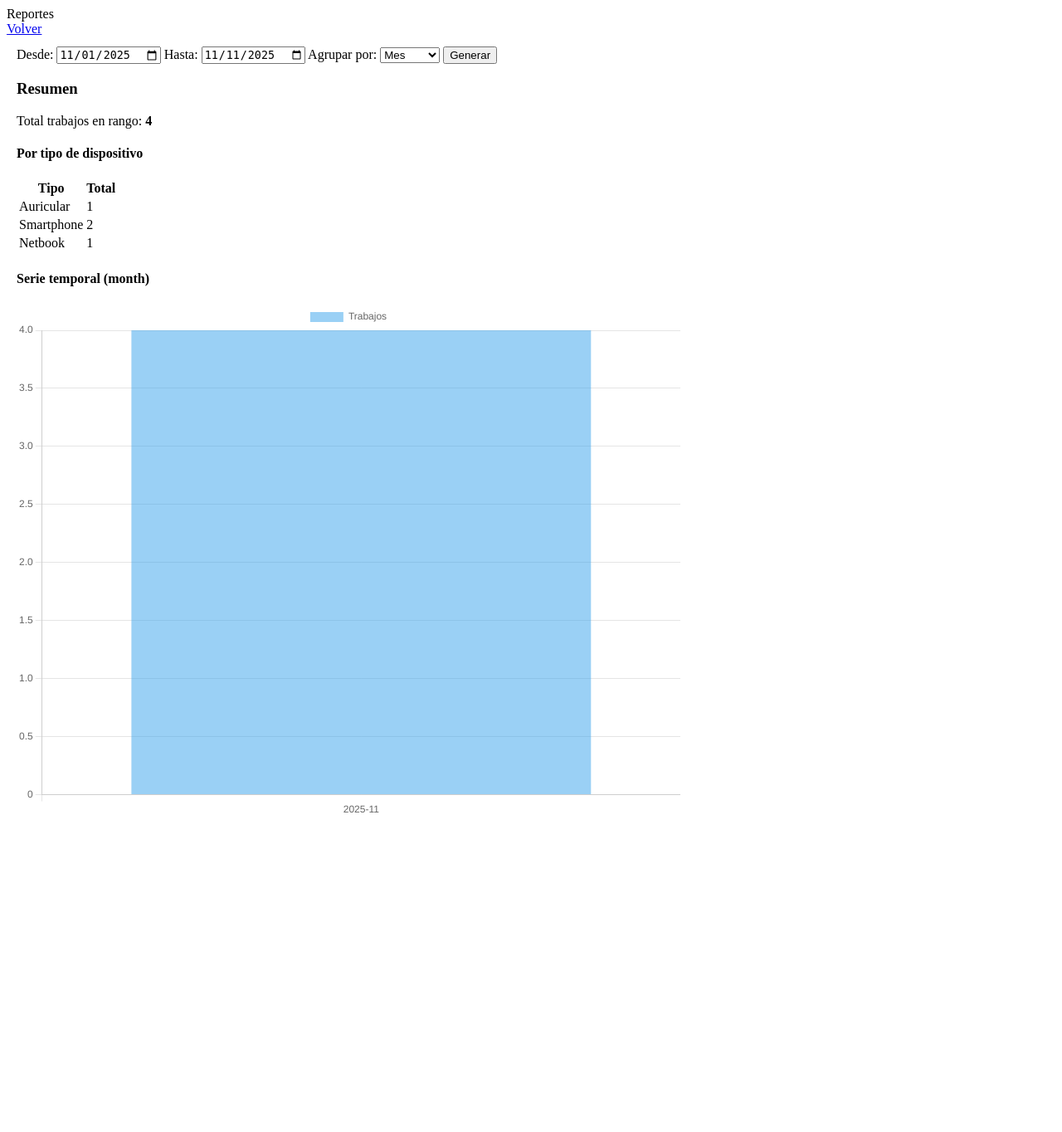
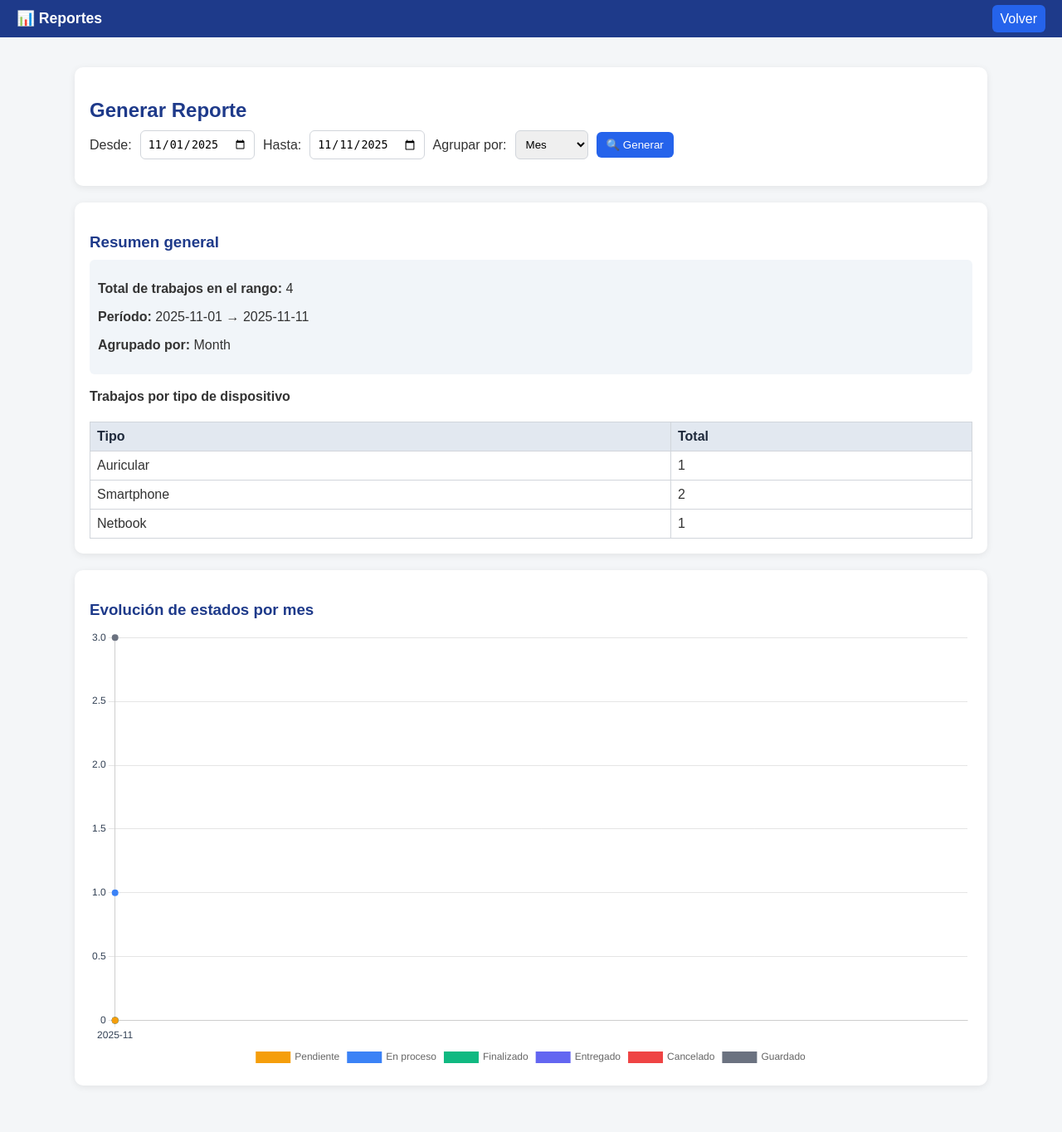
Before and after one commit to gcrenovich/ing-rg-kanban, a PHP site: page /reportes.php in a window 1280 px wide. Shown: the whole page at 83% size. Before the commit the page ends 980 px from the top, so only its background shows below. Run offline with PHP 8.4, Linux system fonts and the light colour scheme; the visitor is signed in with stand-in values (Sample User, id 1).

Commit message:
refactor: mejorar la gestión de trabajos y reportes, incluyendo actualizaciones de estado y mejoras en la interfaz

```diff
--- a/data/trabajos.json
+++ b/data/trabajos.json
@@ -43,8 +43,8 @@
     },
     {
         "id": 7,
-        "cliente_id": 3,
-        "dispositivo_id": 6,
+        "cliente_id": "3",
+        "dispositivo_id": "6",
         "marca": "mamali",
         "modelo": "olkjjalskd",
         "problema": "ñlmañlmf",
@@ -53,6 +53,7 @@
         "fecha_ingreso": "2025-11-04",
         "fecha_entrega": null,
         "comentarios": [],
-        "comprobante_id": "C-0007"
+        "comprobante_id": "C-0007",
+        "fecha_modificacion": "2025-11-04 19:04:09"
     }
 ]
--- a/public/reportes.php
+++ b/public/reportes.php
@@ -2,45 +2,83 @@
 // public/reportes.php
 require_once __DIR__ . '/../includes/funciones.php';
 require_login();
+
 $trabajos = leer_json('trabajos.json');
 $dispositivos = leer_json('dispositivos.json');
 
-function parseDate($d){ return strtotime($d); }
-
+// Parámetros de filtro
 $desde = $_GET['desde'] ?? date('Y-m-01');
 $hasta = $_GET['hasta'] ?? date('Y-m-d');
 $group = $_GET['group'] ?? 'month'; // day, week, month, year
 
-// filtrar por rango
-$filtered = array_filter($trabajos, function($t) use($desde,$hasta){
+// Filtrar por rango de fechas
+$filtered = array_filter($trabajos, function ($t) use ($desde, $hasta) {
     $f = strtotime($t['fecha_ingreso']);
     return $f >= strtotime($desde) && $f <= strtotime($hasta . ' 23:59:59');
 });
 
-// conteo total y por tipo
 $total = count($filtered);
+
+// Conteo por tipo de dispositivo
 $por_tipo = [];
 foreach ($filtered as $t) {
     $tipo = 'Desconocido';
-    foreach ($dispositivos as $d) if ((string)$d['id'] === (string)$t['dispositivo_id']) $tipo = $d['tipo'];
-    if (!isset($por_tipo[$tipo])) $por_tipo[$tipo]=0;
+    foreach ($dispositivos as $d) {
+        if ((string)$d['id'] === (string)$t['dispositivo_id']) {
+            $tipo = $d['tipo'];
+            break;
+        }
+    }
+    if (!isset($por_tipo[$tipo])) $por_tipo[$tipo] = 0;
     $por_tipo[$tipo]++;
 }
 
-// preparar series para gráfico: agrupado por fecha (según $group)
-$series = [];
+// Agrupar por período y por estado
+$series_estados = [];
+$estados_posibles = ['Pendiente','En proceso','Finalizado','Entregado','Cancelado','Guardado'];
+
 foreach ($filtered as $t) {
     $ts = strtotime($t['fecha_ingreso']);
     if ($group === 'day') $key = date('Y-m-d', $ts);
-    elseif ($group === 'week') $key = date('o-W', $ts); // ISO week
+    elseif ($group === 'week') $key = date('o-\S\e\m W', $ts);
     elseif ($group === 'year') $key = date('Y', $ts);
-    else $key = date('Y-m', $ts); // month
-    if (!isset($series[$key])) $series[$key]=0;
-    $series[$key]++;
+    else $key = date('Y-m', $ts);
+
+    if (!isset($series_estados[$key])) {
+        $series_estados[$key] = array_fill_keys($estados_posibles, 0);
     }
 
-// ordenar por key
-ksort($series);
+    $estado = ucfirst(strtolower($t['estado'] ?? 'Pendiente'));
+    if (!in_array($estado, $estados_posibles)) $estado = 'Pendiente';
+    $series_estados[$key][$estado]++;
+}
+
+// Ordenar
+ksort($series_estados);
+
+// Preparar datos para Chart.js
+$labels = array_keys($series_estados);
+$datasets = [];
+$colores = [
+    'Pendiente'  => '#f59e0b',
+    'En proceso' => '#3b82f6',
+    'Finalizado' => '#10b981',
+    'Entregado'  => '#6366f1',
+    'Cancelado'  => '#ef4444',
+    'Guardado'   => '#6b7280'
+];
+
+foreach ($estados_posibles as $estado) {
+    $datasets[] = [
+        'label' => $estado,
+        'data' => array_map(fn($v) => $v[$estado] ?? 0, $series_estados),
+        'borderColor' => $colores[$estado],
+        'backgroundColor' => $colores[$estado],
+        'tension' => 0.3,
+        'fill' => false,
+        'borderWidth' => 2
+    ];
+}
 ?>
 <!doctype html>
 <html lang="es">
@@ -49,53 +87,99 @@ ksort($series);
 <title>Reportes</title>
 <link rel="stylesheet" href="../assets/css/estilos.css">
 <script src="https://cdn.jsdelivr.net/npm/chart.js"></script>
+<style>
+body { font-family: Arial, sans-serif; background:#f4f6f8; margin:0; color:#333; }
+header.topbar { background:#1e3a8a; color:#fff; display:flex; justify-content:space-between; align-items:center; padding:12px 20px; }
+header .logo { font-weight:bold; font-size:1.1em; }
+header .top-actions a { margin-left:8px; text-decoration:none; padding:8px 10px; border-radius:6px; background:#2563eb; color:#fff; }
+main { max-width:1100px; margin:20px auto; padding:16px; }
+.card { background:#fff; border-radius:10px; padding:18px; box-shadow:0 2px 8px rgba(0,0,0,0.08); margin-bottom:20px; }
+h2, h3 { color:#1e3a8a; margin-bottom:10px; }
+table { width:100%; border-collapse:collapse; margin-top:8px; }
+th, td { border:1px solid #d1d5db; padding:8px; text-align:left; }
+th { background:#e2e8f0; color:#1e293b; }
+input, select, button { padding:8px; border-radius:6px; border:1px solid #d1d5db; }
+button.btn { background:#2563eb; color:#fff; border:none; cursor:pointer; border-radius:6px; padding:8px 12px; }
+.filters { display:flex; gap:10px; flex-wrap:wrap; align-items:center; margin-bottom:14px; }
+canvas { max-width:100%; height:auto; margin-top:12px; }
+.summary { background:#f1f5f9; padding:10px; border-radius:6px; margin-top:10px; }
+</style>
 </head>
 <body>
-<header class="topbar"><div class="logo">Reportes</div><div class="top-actions"><a class="btn" href="index.php">Volver</a></div></header>
-<main style="padding:12px;">
-<form method="get">
-  Desde: <input type="date" name="desde" value="<?=htmlspecialchars($desde)?>">
-  Hasta: <input type="date" name="hasta" value="<?=htmlspecialchars($hasta)?>">
-  Agrupar por:
+
+<header class="topbar">
+  <div class="logo">📊 Reportes</div>
+  <div class="top-actions">
+    <a class="btn" href="index.php">Volver</a>
+  </div>
+</header>
+
+<main>
+  <div class="card">
+    <h2>Generar Reporte</h2>
+    <form method="get" class="filters">
+      <label>Desde:</label>
+      <input type="date" name="desde" value="<?= htmlspecialchars($desde) ?>">
+      <label>Hasta:</label>
+      <input type="date" name="hasta" value="<?= htmlspecialchars($hasta) ?>">
+      <label>Agrupar por:</label>
       <select name="group">
-    <option value="day" <?=($group==='day')?'selected':''?>>Día</option>
-    <option value="week" <?=($group==='week')?'selected':''?>>Semana</option>
-    <option value="month" <?=($group==='month')?'selected':''?>>Mes</option>
-    <option value="year" <?=($group==='year')?'selected':''?>>Año</option>
+        <option value="day" <?= $group==='day'?'selected':'' ?>>Día</option>
+        <option value="week" <?= $group==='week'?'selected':'' ?>>Semana</option>
+        <option value="month" <?= $group==='month'?'selected':'' ?>>Mes</option>
+        <option value="year" <?= $group==='year'?'selected':'' ?>>Año</option>
       </select>
-  <button class="btn" type="submit">Generar</button>
+      <button class="btn" type="submit">🔍 Generar</button>
     </form>
+  </div>
 
-<section style="margin-top:12px;">
-  <h3>Resumen</h3>
-  <p>Total trabajos en rango: <strong><?= $total ?></strong></p>
-  <h4>Por tipo de dispositivo</h4>
+  <div class="card">
+    <h3>Resumen general</h3>
+    <div class="summary">
+      <p><strong>Total de trabajos en el rango:</strong> <?= $total ?></p>
+      <p><strong>Período:</strong> <?= htmlspecialchars($desde) ?> → <?= htmlspecialchars($hasta) ?></p>
+      <p><strong>Agrupado por:</strong> <?= ucfirst($group) ?></p>
+    </div>
+
+    <h4 style="margin-top:18px;">Trabajos por tipo de dispositivo</h4>
     <table>
       <tr><th>Tipo</th><th>Total</th></tr>
-    <?php foreach ($por_tipo as $tipo=>$n): ?>
-      <tr><td><?=htmlspecialchars($tipo)?></td><td><?= $n ?></td></tr>
+      <?php foreach ($por_tipo as $tipo => $n): ?>
+        <tr><td><?= htmlspecialchars($tipo) ?></td><td><?= $n ?></td></tr>
       <?php endforeach; ?>
+      <?php if (empty($por_tipo)): ?>
+        <tr><td colspan="2" style="text-align:center;color:#6b7280;">Sin registros en el rango</td></tr>
+      <?php endif; ?>
     </table>
-</section>
+  </div>
 
-<section style="margin-top:12px;">
-  <h4>Serie temporal (<?=htmlspecialchars($group)?>)</h4>
-  <canvas id="chart" style="max-width:800px;"></canvas>
+  <div class="card">
+    <h3>Evolución de estados por <?= $group === 'month' ? 'mes' : ($group === 'week' ? 'semana' : 'período') ?></h3>
+    <canvas id="chart_estados"></canvas>
+  </div>
+</main>
+
 <script>
-    const labels = <?=json_encode(array_keys($series))?>;
-    const data = <?=json_encode(array_values($series))?>;
-    const ctx = document.getElementById('chart').getContext('2d');
+const ctx = document.getElementById('chart_estados').getContext('2d');
 new Chart(ctx, {
-      type: 'bar',
+  type: 'line',
   data: {
-        labels: labels,
-        datasets: [{ label: 'Trabajos', data: data }]
+    labels: <?= json_encode($labels) ?>,
+    datasets: <?= json_encode($datasets) ?>
   },
-      options: { responsive:true }
+  options: {
+    responsive: true,
+    plugins: {
+      legend: { position: 'bottom' },
+      title: { display: false }
+    },
+    scales: {
+      x: { ticks: { color: '#334155' } },
+      y: { beginAtZero: true, ticks: { color: '#334155' } }
+    }
+  }
 });
 </script>
-</section>
 
-</main>
 </body>
 </html>
```
Also changed, not shown: public/editar_trabajo.php (+81 -68 lines), 1 other file. Lines whose indentation alone changed are shown as unchanged.
